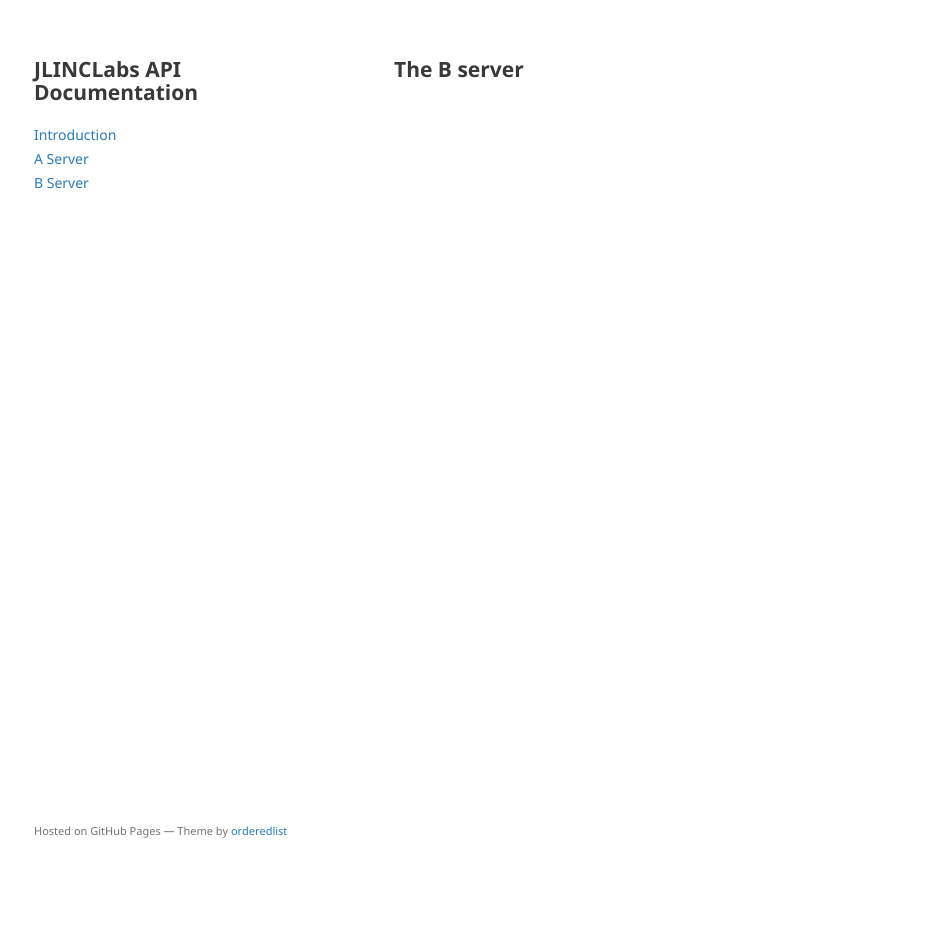
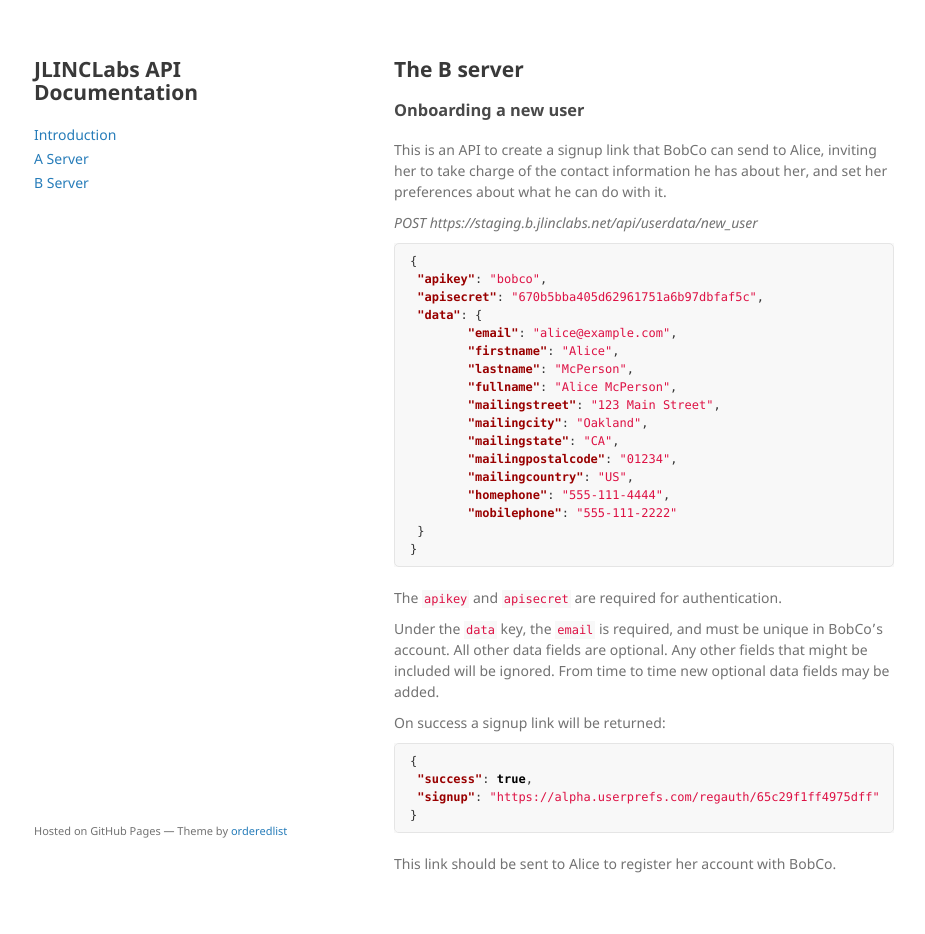
Before and after one commit to jlinclabs/apidocs, a Jekyll site: the page built from b_server.md, in a window 1280 px wide. Shown: the whole page, without its empty margins (176-1101 px from the left). Built offline with Jekyll 4.4.1, drawn with Linux system fonts in a browser that asks for light colours; our own code applies the rules of GitHub Pages for plain Markdown files; before the commit the page ends 900 px from its top, so only the background shows below that.

Commit message:
Onboarding a new user on the B server.

````diff
--- a/b_server.md
+++ b/b_server.md
@@ -2,3 +2,42 @@
 layout: default
 ---
 ## The B server
+
+### [ ](#onboarding)Onboarding a new user
+This is an API to create a signup link that BobCo can send to Alice, inviting her to take charge of the contact information he has about her, and set her preferences about what he can do with it.
+
+_POST https://staging.b.jlinclabs.net/api/userdata/new_user_
+
+```json
+{
+ "apikey": "bobco",
+ "apisecret": "670b5bba405d62961751a6b97dbfaf5c",
+ "data": {
+	"email": "alice@example.com",
+	"firstname": "Alice",
+	"lastname": "McPerson",
+	"fullname": "Alice McPerson",
+	"mailingstreet": "123 Main Street",
+	"mailingcity": "Oakland",
+	"mailingstate": "CA",
+	"mailingpostalcode": "01234",
+	"mailingcountry": "US",
+	"homephone": "555-111-4444",
+	"mobilephone": "555-111-2222"
+ }
+}
+```
+The `apikey` and `apisecret` are required for authentication.
+
+Under the `data` key, the `email` is required, and must be unique in BobCo's account. All other data fields are optional. Any other fields that might be included will be ignored. From time to time new optional data fields may be added.
+
+On success a signup link will be returned:
+
+```json
+{
+ "success": true,
+ "signup": "https://alpha.userprefs.com/regauth/65c29f1ff4975dff"
+}
+```
+
+This link should be sent to Alice to register her account with BobCo.
````
